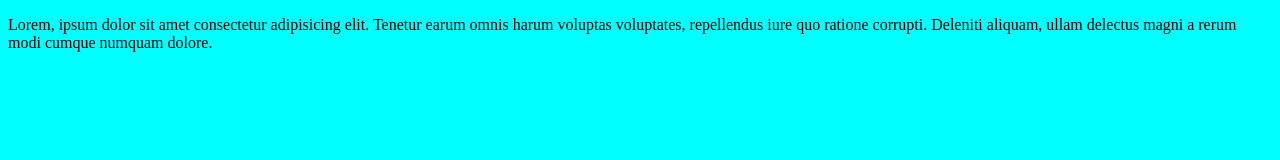
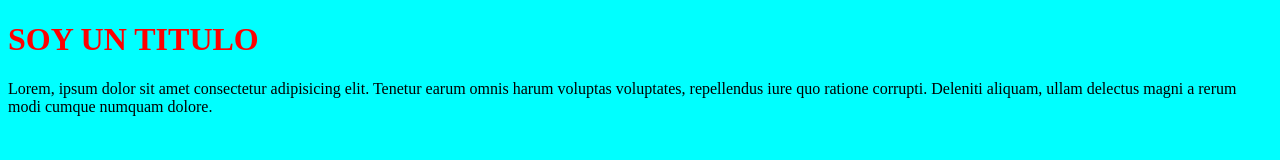
Before and after one commit to pablitoalcachofa/pruebas, a plain HTML site: page index.html in a window 1280 px wide. Drawn offline with Linux system fonts and the light colour scheme.

Commit message:
cambios al html

```diff
--- a/index.html
+++ b/index.html
@@ -8,6 +8,9 @@
     <title>Document</title>
 </head>
 <body>
+    <header>
+        <h1> SOY UN TITULO </h1>
+    </header>
     <p>
         Lorem, ipsum dolor sit amet consectetur adipisicing elit. Tenetur earum omnis harum voluptas voluptates, repellendus iure quo ratione corrupti. Deleniti aliquam, ullam delectus magni a rerum modi cumque numquam dolore.
     </p>
--- a/style.css
+++ b/style.css
@@ -1,3 +1,6 @@
 body{
     background-color: aqua;
 }
+header h1 {
+    color: red;
+}
```
